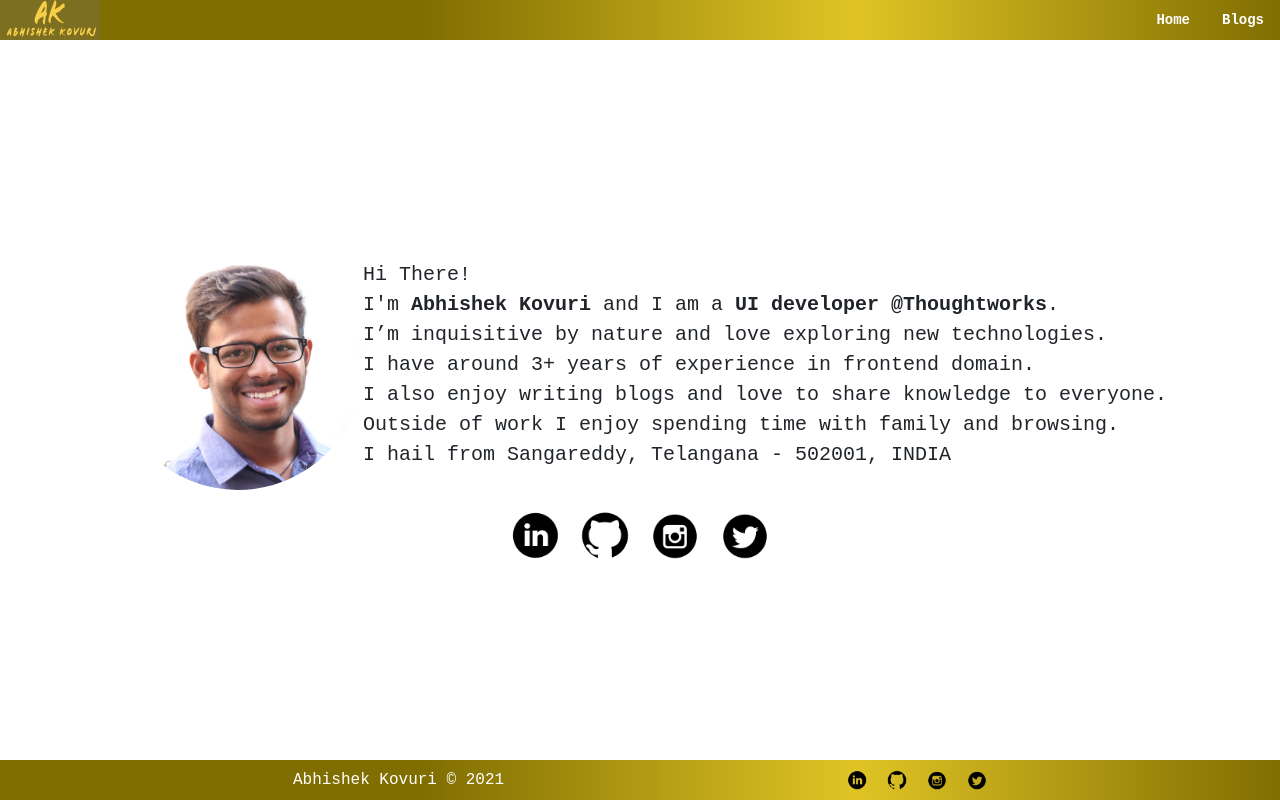
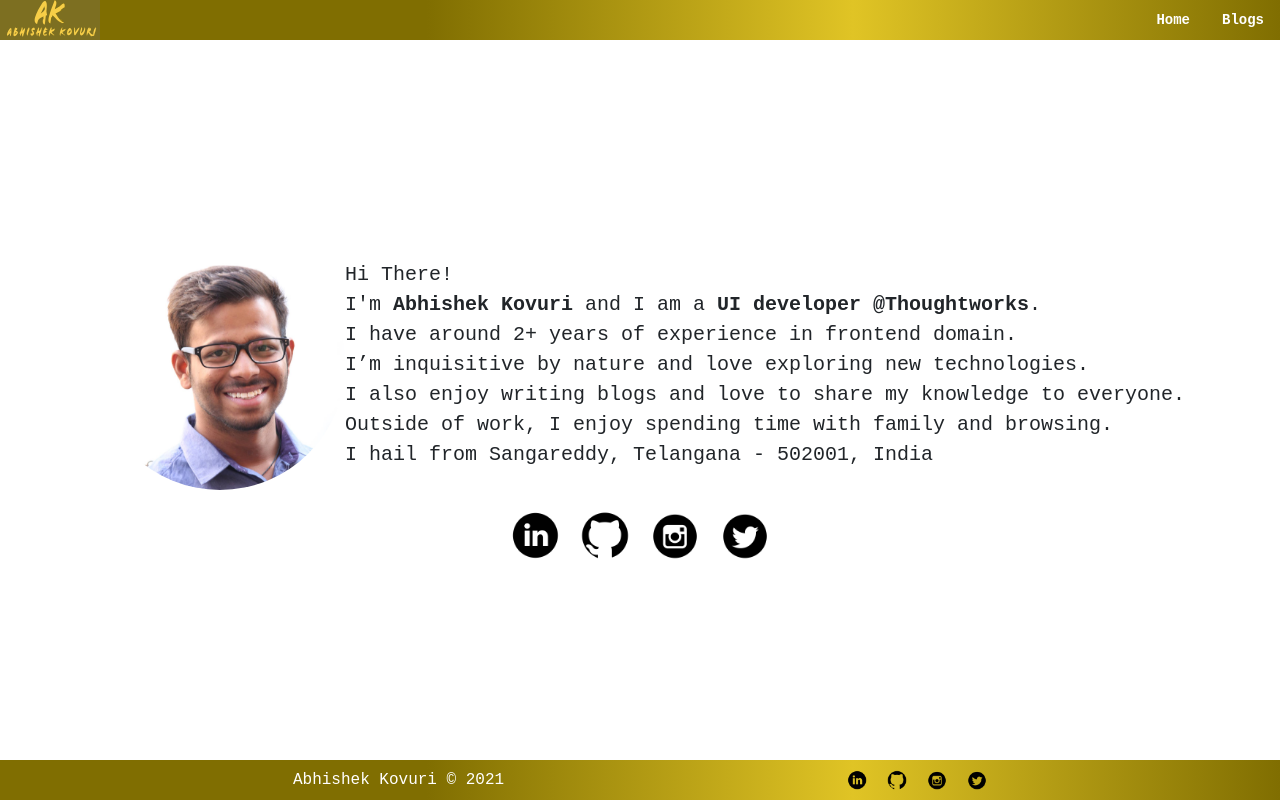
Before and after one commit to abhishekkovuri/own-website, a Vue app: page / in a window 1280 px wide. Built offline with nearby package versions, Linux system fonts and the light colour scheme.

Commit message:
change in intro

```diff
--- a/src/views/blog-list/BlogList.vue
+++ b/src/views/blog-list/BlogList.vue
@@ -159,7 +159,7 @@
 			.individual-link {
 				float: none;
 				display: flex;
-				justify-content: center;
+				justify-content: left;
 			}
 		}
 		.more {
--- a/src/views/home/home.vue
+++ b/src/views/home/home.vue
@@ -7,15 +7,16 @@
 				<br />
 				I'm <b>Abhishek Kovuri</b> and I am a <b>UI developer @Thoughtworks</b>.
 				<br />
+				I have around {{ moment().year() - 2019 }}+ years of experience in
+				frontend domain.
+				<br />
 				I’m inquisitive by nature and love exploring new technologies.
 				<br />
-				I have around 3+ years of experience in frontend domain.
+				I also enjoy writing blogs and love to share my knowledge to everyone.
 				<br />
-				I also enjoy writing blogs and love to share knowledge to everyone.
+				Outside of work, I enjoy spending time with family and browsing.
 				<br />
-				Outside of work I enjoy spending time with family and browsing.
-				<br />
-				I hail from Sangareddy, Telangana - 502001, INDIA
+				I hail from Sangareddy, Telangana - 502001, India
 			</div>
 		</div>
 		<div class="link">
```
